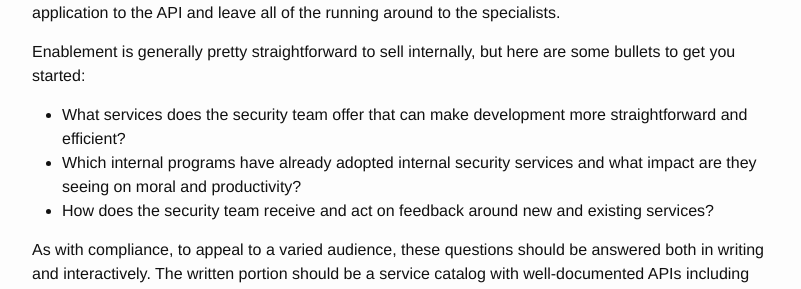
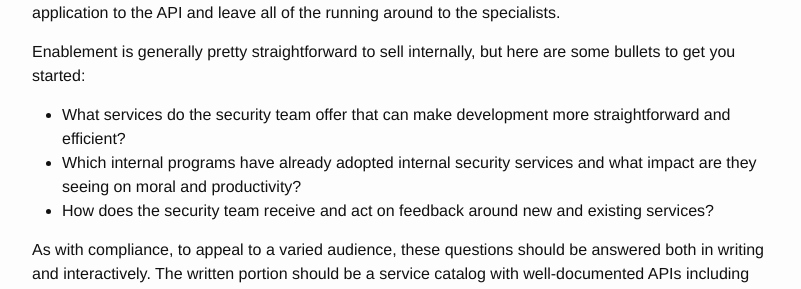
Before and after one commit to cilynx/cilynx.github.io, a Jekyll site: the page built from _posts/2018-05-07-evangelizing_for_security.md, in a window 1280 px wide and 900 px high, scrolled down 1587 px. Shown: the part 154-443 px from the top of the window, without its empty margins (238-1039 px from the left). Built offline with Jekyll 4.4.1, drawn with Linux system fonts in a browser that asks for light colours; comment, search, counter and statistics services are not loaded.

Commit message:
Fix typo

```diff
--- a/_posts/2018-05-07-evangelizing_for_security.md
+++ b/_posts/2018-05-07-evangelizing_for_security.md
@@ -45,7 +45,7 @@ One good approach is to follow the platform services model.  AWS and all of the
 To use the example of our [Secrets Management Service]({% post_url 2018-05-06-pitching_a_secrets_management_service %}), without the service, developers have to find a way to deal with secrets within their applications.  This means thinking about encryption and storage, lifecycles, attack vectors, business continuity, audit validation, and everything else that comes along with directly handling sensitive data.  With a managed service available, they just write that portion of their application to the API and leave all of the running around to the specialists.
 
 Enablement is generally pretty straightforward to sell internally, but here are some bullets to get you started:
-* What services does the security team offer that can make development more straightforward and efficient?
+* What services do the security team offer that can make development more straightforward and efficient?
 * Which internal programs have already adopted internal security services and what impact are they seeing on moral and productivity?
 * How does the security team receive and act on feedback around new and existing services?
 
```
